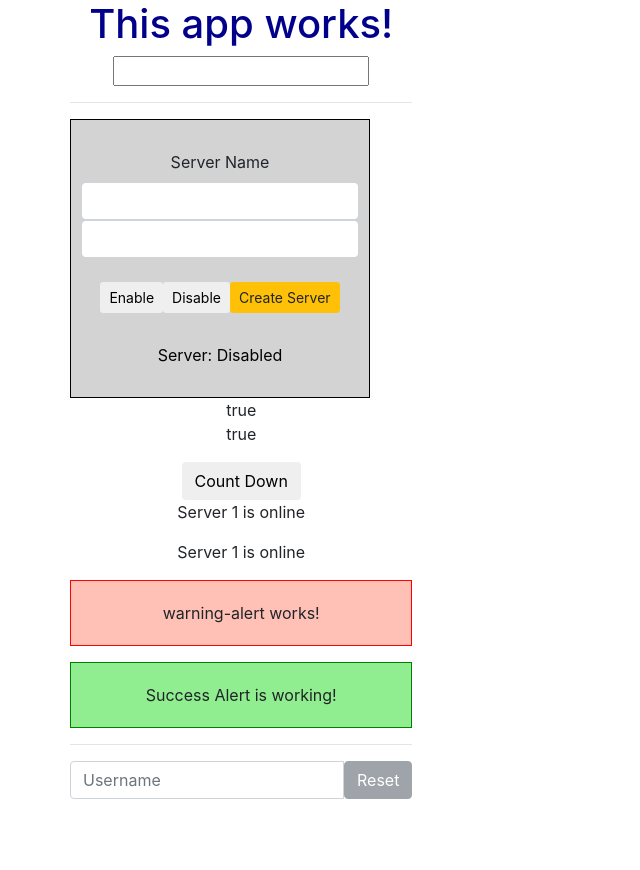
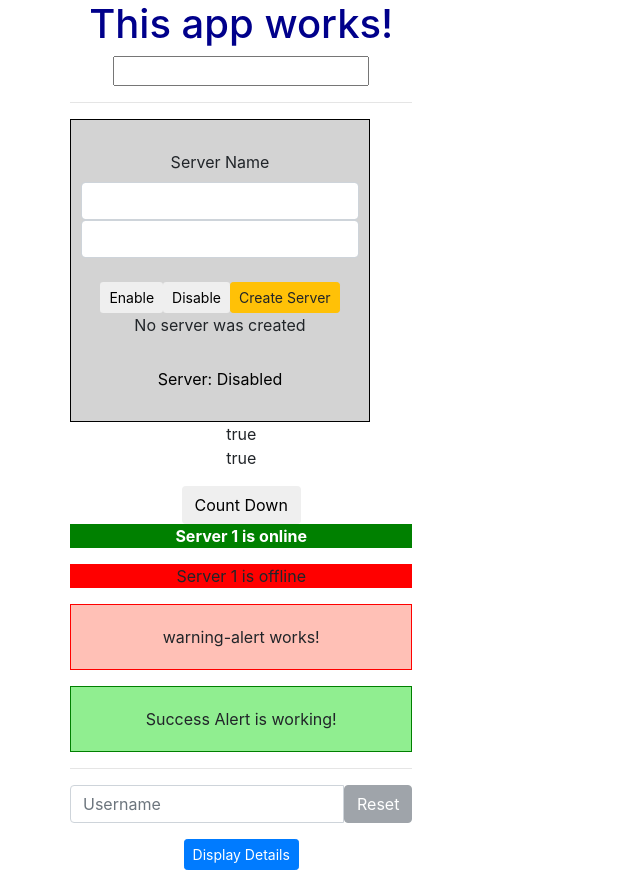
Before and after one commit to wdudek82/second-app-angular4, an Angular app: page / in a window 1280 px wide. Shown: the whole page, without its empty margins (0-640 px from the left). Before the commit the page ends 815 px from the top, so only its background shows below. Built offline with nearby package versions, Linux system fonts and the light colour scheme.

Commit message:
Added solved assignment for Angular Directives

```diff
--- a/src/app/assignments/assignments.component.css
+++ b/src/app/assignments/assignments.component.css
@@ -0,0 +1,3 @@
+.blueLogs {
+  color: #fff;
+}
--- a/src/app/assignments/assignments.component.html
+++ b/src/app/assignments/assignments.component.html
@@ -23,6 +23,19 @@
 
       <!-- Output the username property via String Interpolation (in a paragraph below the input) -->
       <p>{{ username }}</p>
+
+      <button
+        class="btn btn-primary btn-sm"
+      (click)="toggleDisplay()"
+      >Display Details</button>
+      <p *ngIf="displayDetails">Secret password = tuna</p>
+
+      <p
+        *ngFor="let click of clicks"
+        [ngStyle]="{background: blueBackground(click)}"
+        [ngClass]="{blueLogs: whiteColor(click)}"
+      >{{ click }}
+      </p>
     </div>
   </div>
 </div>
--- a/src/app/assignments/assignments.component.ts
+++ b/src/app/assignments/assignments.component.ts
@@ -8,10 +8,27 @@ import { Component, OnInit } from '@angular/core';
 export class AssignmentsComponent implements OnInit {
 
   username = '';
+  displayDetails = false;
+  clicks = [];
 
   constructor() { }
 
   ngOnInit() {
   }
 
+  toggleDisplay() {
+    const order = this.clicks.length + 1;
+    const timestamp = Date.now();
+
+    this.displayDetails = !this.displayDetails;
+    this.clicks.push(`${order}: ${timestamp}`);
+  }
+
+  blueBackground(click) {
+    return this.clicks.indexOf(click) > 3 ? 'blue' : null;
+  }
+
+  whiteColor(click) {
+    return this.clicks.indexOf(click) > 3;
+  }
 }
--- a/src/app/server/server.component.css
+++ b/src/app/server/server.component.css
@@ -0,0 +1,4 @@
+.online {
+  color: #ffffff;
+  font-weight: 700;
+}
--- a/src/app/server/server.component.html
+++ b/src/app/server/server.component.html
@@ -1,3 +1,5 @@
-<p>
-  Server {{ serverID }} is {{ status == 1 ? 'online' : 'offline'}}
+<p
+  [ngStyle]="{background: getColor()}"
+  [ngClass]="{online: serverStatus}">
+  Server {{ serverID }} is {{ serverStatus == 1 ? 'online' : 'offline'}}
 </p>
--- a/src/app/server/server.component.ts
+++ b/src/app/server/server.component.ts
@@ -8,5 +8,17 @@ import { Component } from '@angular/core';
 })
 export class ServerComponent {
   serverID = 1;
-  status = 1;
+  serverStatus = 1;
+
+  constructor() {
+    this.serverStatus = Math.random() > 0.5 ? 1 : 0;
+  }
+
+  getServerStatus() {
+    return this.serverStatus;
+  }
+
+  getColor() {
+    return this.serverStatus ? 'green' : 'red';
+  }
 }
--- a/src/app/servers/servers.component.html
+++ b/src/app/servers/servers.component.html
@@ -27,8 +27,13 @@
     Create Server
   </button>
 
-  <p>{{ serverCreationStatus }}</p>
-
+  <!--<p>{{ serverCreationStatus }}</p>-->
+  <p *ngIf="serverCreated && serverName; else noServer">
+    Server was created, server name is {{ serverName }}
+  </p>
+  <ng-template #noServer>
+    <p>No server was created</p>
+  </ng-template>
 
   <p id="server-status">{{ serverStatus }}</p>
 </div>
@@ -44,5 +49,4 @@
   </button>
 </div>
 
-<app-server></app-server>
-<app-server></app-server>
+<app-server *ngFor="let server of servers"></app-server>
--- a/src/app/servers/servers.component.ts
+++ b/src/app/servers/servers.component.ts
@@ -12,7 +12,12 @@ export class ServersComponent implements OnInit {
   allowNewServer = false;
   serverStatus = 'Server: Disabled';
   serverCreationStatus: string;
+  serverCreated = false;
   serverName: string;
+  servers = [
+    'TestServer',
+    'TestServer 2'
+  ];
 
   counterLocked = false;
   countButton = 'Count Down';
@@ -42,7 +47,10 @@ export class ServersComponent implements OnInit {
   }
 
   onCreateServer() {
+    this.serverCreated = true;
+    this.servers.push(this.serverName);
     this.serverCreationStatus = 'Server was created! Name is ' + this.serverName;
+    this.serverName = '';
   }
 
   printElement(event, item) {
```
